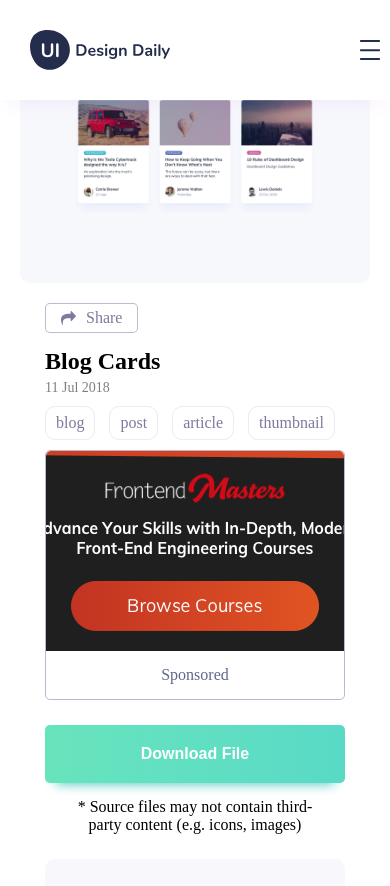
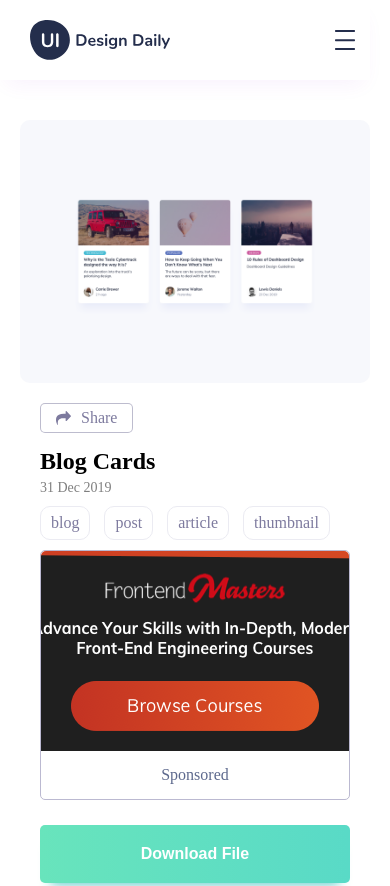
Before and after one commit to deanology/Blog_Card, a plain HTML site: page index.html in a window 390 px wide. Shown: the top 886 px of the page. Drawn offline with Linux system fonts and the light colour scheme; files that its build step writes are made by us from their sources.

Commit message:
New Updates

```diff
--- a/index.html
+++ b/index.html
@@ -38,7 +38,7 @@
                     Blog Cards
                 </h1>
                 <p class="post-date">
-                    11 Jul 2018
+                    31 Dec 2019
                 </p>
                 <div id="tag-container">
                     <ul class="tag-cont">
--- a/style.css
+++ b/style.css
@@ -29,8 +29,16 @@ a :active {
     outline: 0;
 }
 
+
+/* HEADER */
+
 header {
     padding: 0 20px 0 0;
+    position: fixed;
+    z-index: 10;
+    top: 0;
+    left: 0;
+    width: 100%;
 }
 
 .tag {
@@ -50,16 +58,14 @@ header {
 }
 
 .mobile-menu-icon {
-    height: 70px;
-    width: 20px;
+    height: 50px;
+    width: 30px;
     background: url(./Images/menu-icon.svg) no-repeat center;
 }
 
 .navbar {
     background-color: #ffffff;
     box-shadow: 0 10px 20px -7px rgba(160, 44, 219, 0.07);
-    position: fixed;
-    z-index: 10;
 }
 
 .navbar,
@@ -137,6 +143,7 @@ header {
     flex: 1;
     background: #ffffff;
     padding: 30px;
+    margin-top: 70px;
 }
 
 .mainn>article {
@@ -146,7 +153,7 @@ header {
 
 .mainn>aside {
     flex: 0 0 30vw;
-    padding: 20px 25px;
+    padding: 20px 20px;
     margin-bottom: 90px;
 }
 
@@ -323,9 +330,20 @@ article img {
     }
 }
 
+@media (min-width: 992px) {
+    .mainn>aside {
+        padding: 20px 20px;
+    }
+}
+
 @media (max-width: 991px) {
     .mainn {
         flex-direction: column;
+        margin-top: 100px;
+        padding: 0px;
+    }
+    .mainn>aside {
+        flex: 0 0 100vw;
     }
     .footer {
         flex-direction: column;
```
